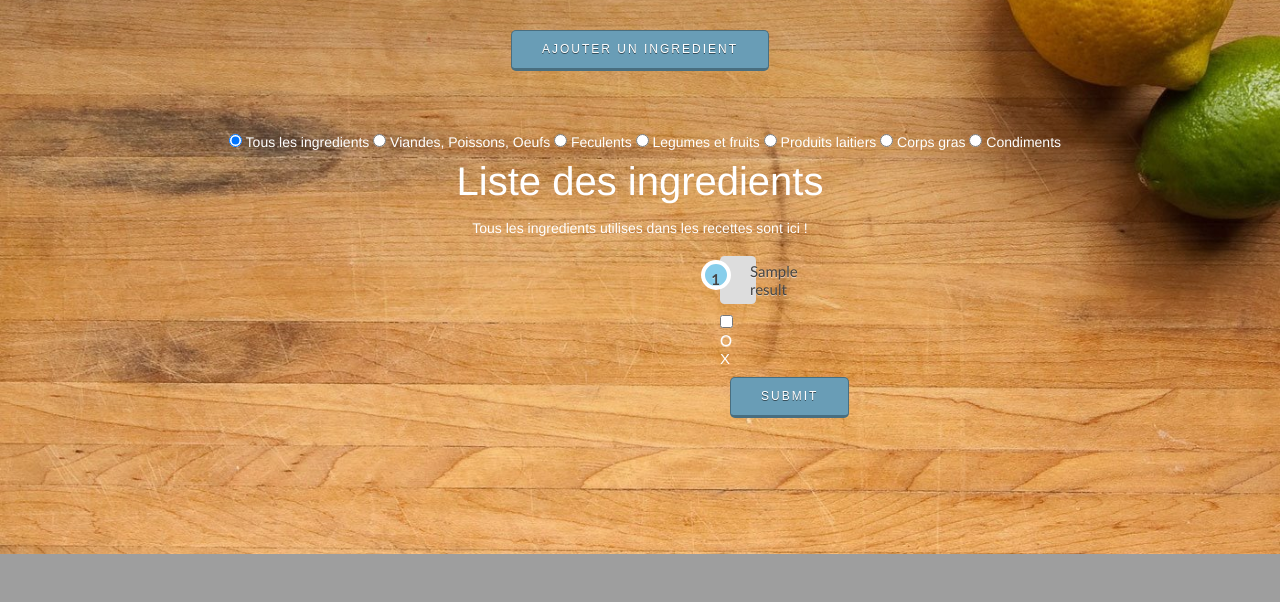
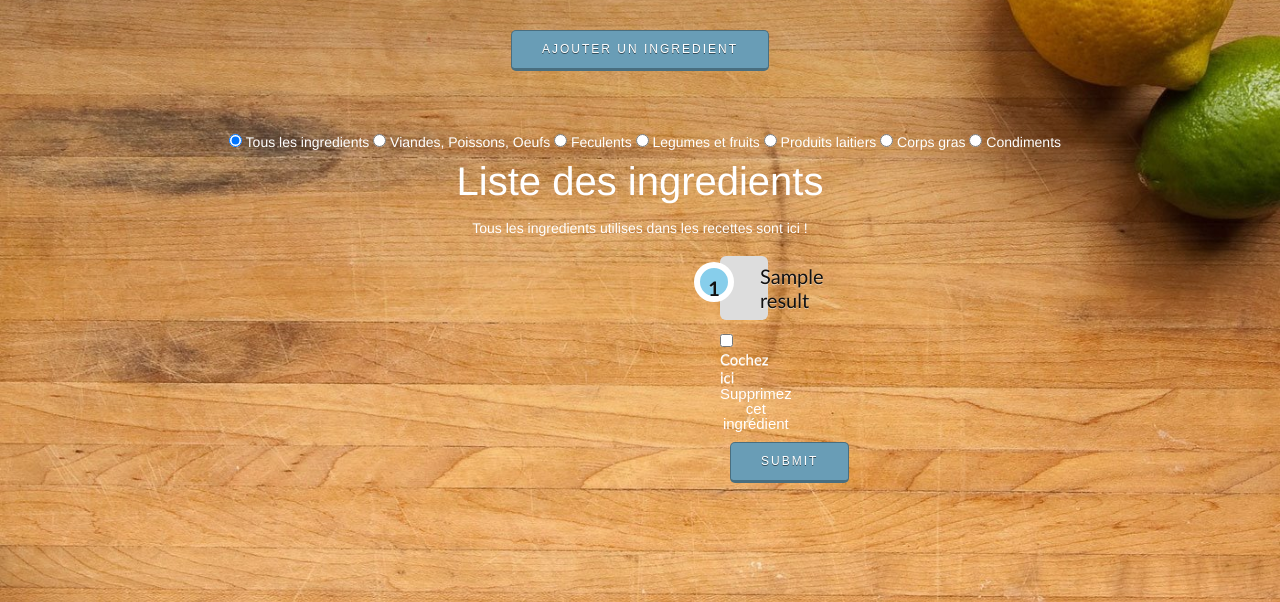
Before and after one commit to Fribou/StudentCook, a PHP site: template View/ingredient.php in a window 1280 px wide. Shown: the part 246-848 px from the top of the page. Before the commit the page ends 800 px from the top, so only its background shows below. Run offline with PHP 8.4, Linux system fonts and the light colour scheme; the visitor is signed in with stand-in values (Sample User, id 1); the template is opened without the code that fills it: most values are stand-ins (such as "Sample title", 1, 10 or a date in 2020).

Commit message:
modif CSS ingrédients

```diff
--- a/Model/IngredientManager.php
+++ b/Model/IngredientManager.php
@@ -2,7 +2,7 @@
    class IngredientManager extends Model{
 
     function getIngredient(){
-       $sql='SELECT * FROM Ingredient';
+       $sql='SELECT * FROM Ingredient ORDER BY NOMINGREDIENT';
       $req = $this->executerRequete($sql);
       $results = $req->fetchAll(PDO::FETCH_ASSOC);
       return $results;
--- a/View/ingredient.php
+++ b/View/ingredient.php
@@ -89,9 +89,9 @@
 	echo'<form action="index.php?action=ingredient" method="post">';
 	foreach($results as $ingredient){
 			echo '<div class="'.$ingredient['typeIngredient'].'"><li><a href="">'.$ingredient['NOMINGREDIENT'].'</a></li>';
-			echo '<input type="checkbox" name="recetteChoisi[]" value="'.$ingredient['IDINGREDIENT'].'">O</div>';
+			echo '<input type="checkbox" name="recetteChoisi[]" value="'.$ingredient['IDINGREDIENT'].'">Cochez ici</div>';
 			if(isset($_SESSION['typeUtilisateur'])&& $_SESSION['typeUtilisateur'] == 'Admin')
-			echo '<button type="submit" name="effacerIngredient" value ="'.$ingredient['IDINGREDIENT'].'">X</button>';
+			echo '<button type="submit" name="effacerIngredient" value ="'.$ingredient['IDINGREDIENT'].'">Supprimez cet ingrédient</button>';
 	}
 	echo '
 	<div class="hot-container">
--- a/Web/CSS/styles.css
+++ b/Web/CSS/styles.css
@@ -201,22 +201,26 @@ ol ol {
     position: relative;
     display: block;
     padding: .4em .4em .4em 2em;
-    *padding: .4em;
     margin: .5em 0;
     background: #ddd;
-    color: #444;
+    color: #111;
     text-decoration: none;
     border-radius: .3em;
     transition: all .3s ease-out;
+    font-size: 20px;
+
 }
 
 .rounded-list a:hover{
-    background: #eee;
+    background: #666;
+    color : #FFF;
+    text-decoration: underline ;
 }
 
 .rounded-list a:hover:before{
-    transform: rotate(360deg);
+    transform: rotate(180deg);
 }
+
 
 .rounded-list a:before{
     content: counter(li);
```
